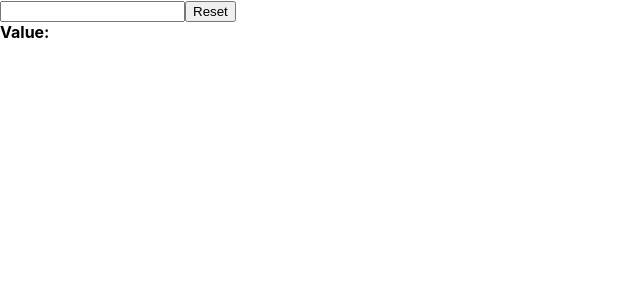
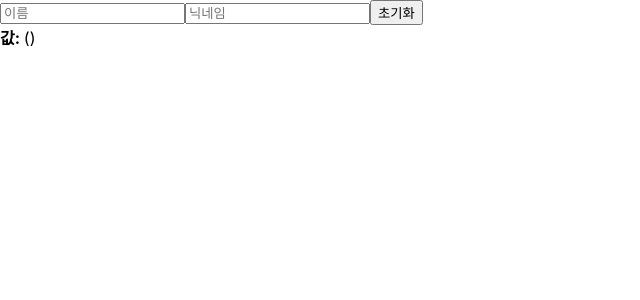
Before and after one commit to simonkim1/React.js, a React (Create React App) app in the folder example/: page / in a window 1280 px wide. Shown: the top 300 px of the page, without its empty margins (0-640 px from the left). Built offline with nearby package versions, Linux system fonts and the light colour scheme.

Commit message:
React_여러개의 input 상태 관리하기

```diff
--- a/example/src/components/App.js
+++ b/example/src/components/App.js
@@ -2,7 +2,8 @@
 // import Hello from './Hello';
 // import Wrapper from './Wrapper';
 // import Counter from './Counter';
-import InputSample from './InputSample';
+// import InputSample from './InputSample';
+import InputSample2 from './InputSample2';
 
 function App() {
   return (
@@ -14,7 +15,9 @@
 
       {/* <Counter /> */}
 
-      <InputSample />
+      {/* <InputSample /> */}
+
+      <InputSample2 />
     </>
   );
 };
--- /dev/null
+++ b/example/src/components/InputSample2.js
@@ -0,0 +1,39 @@
+import React, { useState } from 'react';
+
+function InputSample() {
+    const [ inputs, setInputs ] = useState({
+        name: '',
+        nickname: ''
+    });
+
+    const { name, nickname } = inputs;
+
+    const onChange = (e) => {
+        const { value, name } = e.target;
+        setInputs({
+            ...inputs,
+            [name]: value
+        });
+    };
+
+    const onRest = () => {
+        setInputs({
+            name: '',
+            nickname: ''
+        });
+    };
+
+    return (
+        <div>
+            <input name='name' placeholder='이름' onChange={onChange} value={name} />
+            <input name='nickname' placeholder='닉네임' onChange={onChange} value={nickname} />
+            <button onClick={onRest}>초기화</button>
+            <div>
+                <b>값: </b>
+                {name} ({nickname})
+            </div>
+        </div>
+    );
+}
+
+export default InputSample;
```
